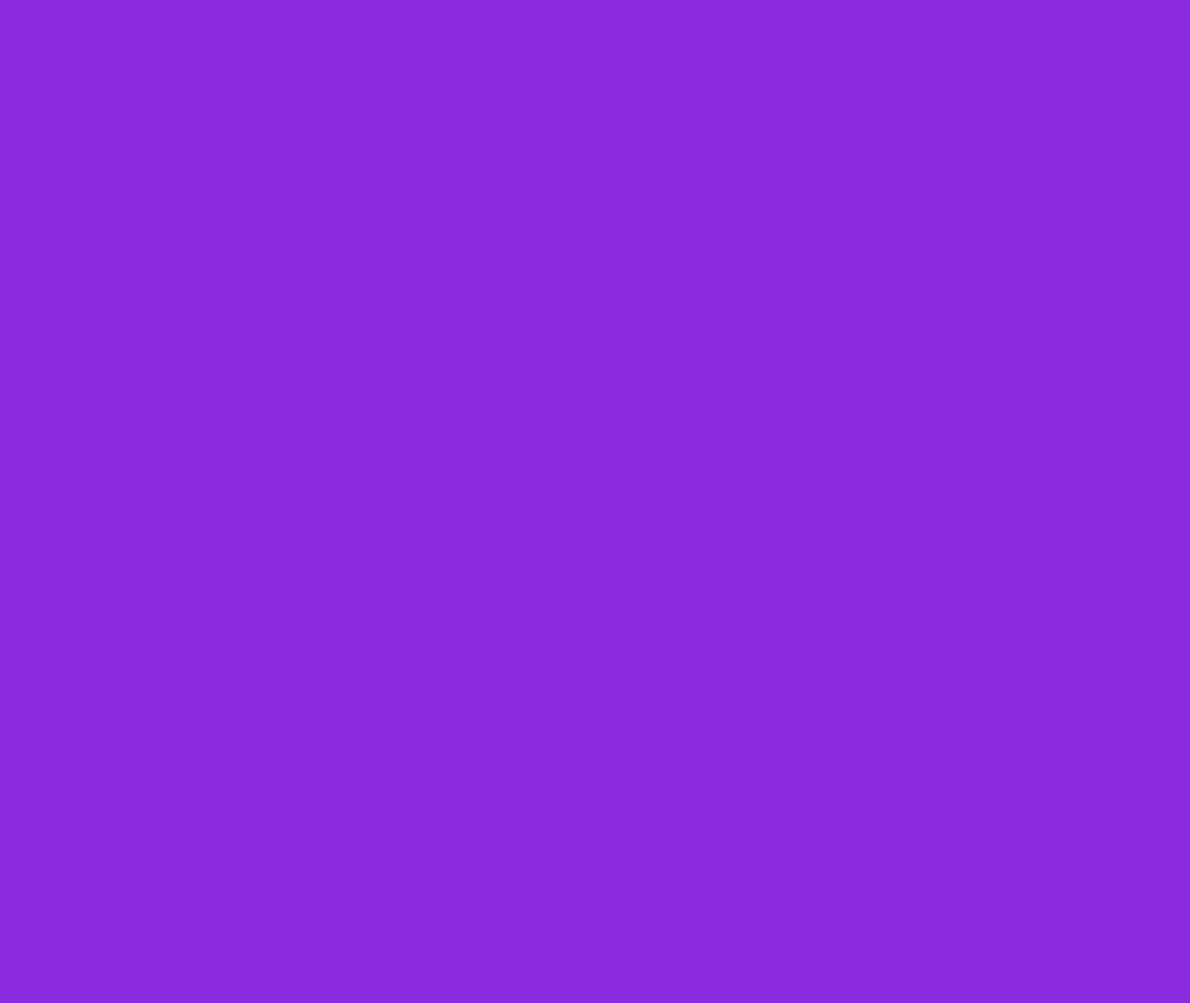
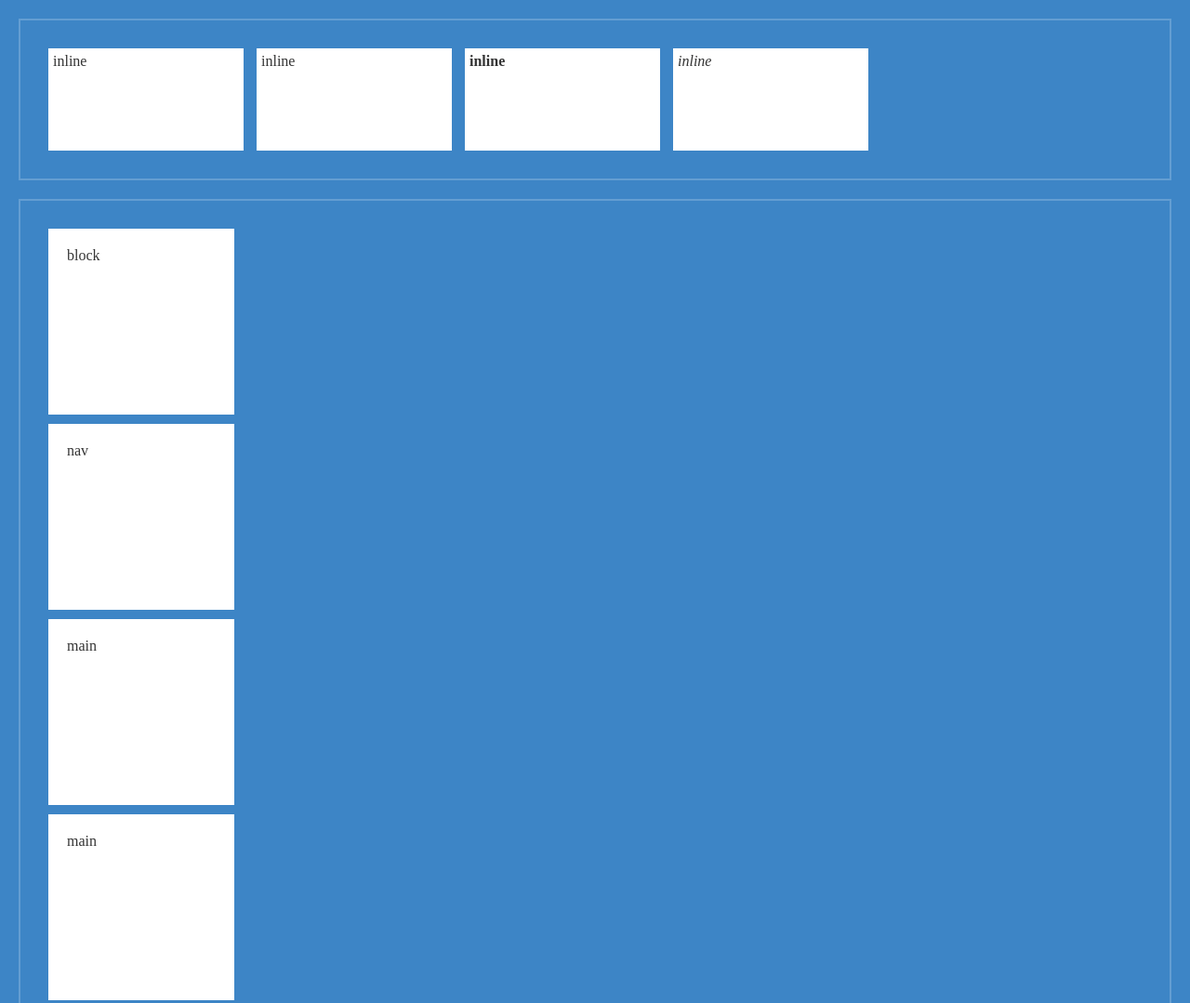
Before and after one commit to omermustafa/html_css, a plain HTML site: page index.html in a window 1280 px wide. Shown: the top 1079 px of the page at 93% size. Before the commit the page ends 800 px from the top, so only its background shows below. Drawn offline with Linux system fonts and the light colour scheme.

Commit message:
Inline and block elements

```diff
--- a/index.html
+++ b/index.html
@@ -1,8 +1,20 @@
 <html>
     <head>
-        <link rel="stylesheet" href="instructor.css">
-        <link rel="stylesheet" href="style.css">
+        <link rel="stylesheet" href="instructor.css?v=1">
+        <link rel="stylesheet" href="style.css?v=1">
     </head>
-    <body class="class" id="id">
+    <body>
+        <section id="inline">
+            <span>inline</span>
+            <a>inline</a>
+            <b>inline</b>
+            <em>inline</em>
+        </section>
+        <section id="block">
+            <div>block</div>
+            <nav>nav</nav>
+            <aside>main</aside>
+            <main>main</main>
+        </section>
     </body>
 </html>
--- a/instructor.css
+++ b/instructor.css
@@ -1,19 +1,25 @@
+html, body {
+    margin: 0;
+    padding: 0;
+}
 body {
-    margin: 0;
+    background-color: #3D85C6;
+    color: rgba(0,0,0,.8);
+    padding: 20px;
 }
-header {
-    background-color: slateblue;
-    padding: 5px 20px;
-    color: whitesmoke;
+#inline, #block {
+    margin-bottom: 20px;
+    padding: 20px;
+    border: 2px solid rgba(255,255,255,0.2);
 }
-main {
-    padding: 20px 20px;
-    background-color: #eaeaea
+#inline > * {
+    background-color: white;
+    margin: 10px 0px 10px 10px;
+    padding: 5px;
 }
-section {
+#block > * {
+    box-sizing: border-box;
+    background-color: white;
     padding: 20px;
-    margin-bottom: 20px;
+    margin: 10px;
 }
-section h3 {
-    margin: 10px 0;
-}
--- a/style.css
+++ b/style.css
@@ -1,16 +1,9 @@
-
-#id {
-    background-color: blueviolet;
+#inline * {
+    display: inline-block;
+    width: 200px;
+    height: 100px;
 }
-html .class {
-    background-color: tomato;
+#block * {
+    width: 200px;
+    height: 200px;
 }
-.class {
-    background-color: tomato;
-}
-html body {
-    background: aqua;
-}
-body {
-    background-color: aqua;
-}
```
